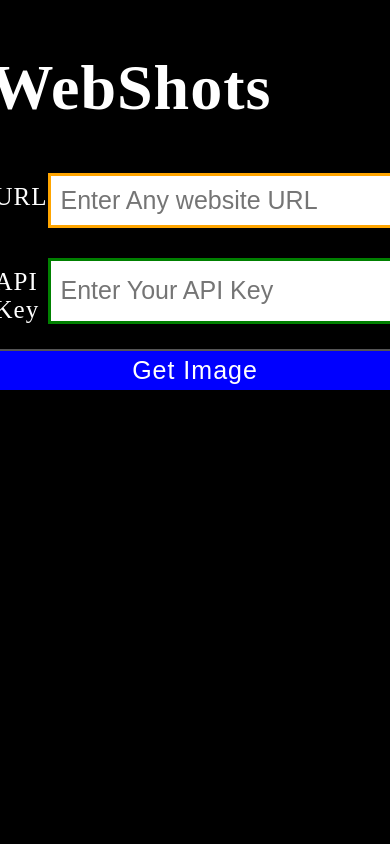
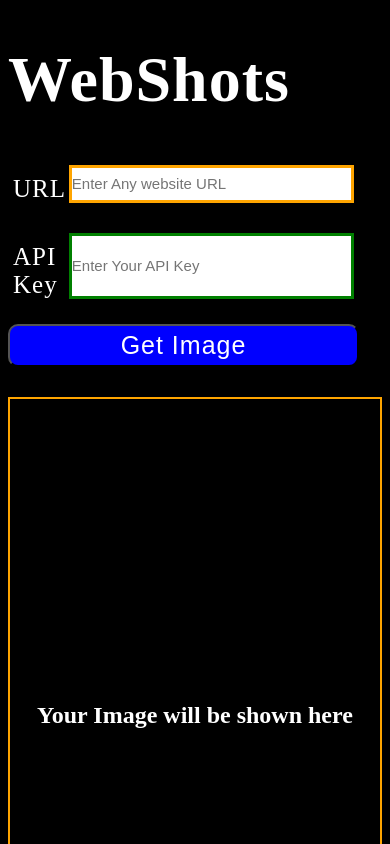
Before and after one commit to FrankYChills/WebShotss, a React (Create React App) app: page / in a window 390 px wide. Shown: the top 844 px of the page. Built offline with nearby package versions, Linux system fonts and the light colour scheme.

Commit message:
display image and download option

```diff
--- a/package.json
+++ b/package.json
@@ -7,6 +7,8 @@
     "@testing-library/react": "^13.4.0",
     "@testing-library/user-event": "^13.5.0",
     "axios": "^1.3.4",
+    "axios-https-proxy-fix": "^0.17.1",
+    "https-proxy-agent": "^5.0.1",
     "react": "^18.2.0",
     "react-dom": "^18.2.0",
     "react-scripts": "5.0.1",
--- a/src/App.css
+++ b/src/App.css
@@ -8,12 +8,16 @@ h1:hover {
   color: purple;
 }
 
+.main_div {
+  display: flex;
+}
+
 .shot_form {
   color: white;
   display: flex;
   flex-direction: column;
-
-  min-width: 40vw;
+  flex: 2;
+  max-width: 40vw;
   min-height: 15vh;
 }
 
@@ -51,6 +55,53 @@ h1:hover {
   color: white;
 }
 
-.btn:hover {
-  background-color: green;
+.btn:disabled {
+  background-color: grey;
 }
+
+.down_image {
+  font-size: 25px;
+  text-decoration: none;
+  margin: 15px auto 0 auto;
+  background-color: teal;
+  color: white;
+  padding: 10px;
+  border-radius: 10px;
+  border: 2px solid white;
+}
+
+.img_div {
+  color: white;
+  flex: 1;
+  min-height: 75vh;
+  display: flex;
+  align-items: center;
+  justify-content: center;
+  border: 2px solid orange;
+}
+
+.res_img {
+  object-fit: cover;
+  max-width: 100%;
+  max-height: 100%;
+  overflow: auto;
+}
+
+@media only screen and (max-width: 1240px) {
+  .main_div {
+    flex-direction: column;
+  }
+
+  .img_div {
+    margin-top: 30px;
+  }
+
+  .shot_form {
+    min-width: 90vw;
+  }
+
+  .inp {
+    font-size: 15px;
+    padding: 0px;
+  }
+}
--- a/src/components/InputForm.jsx
+++ b/src/components/InputForm.jsx
@@ -1,15 +1,26 @@
 import { useState } from "react";
+import getImage from "../getImage";
 
 const InputForm = () => {
   const [url, setUrl] = useState("");
   const [key, setKey] = useState("");
+  const [isLoading, setLoading] = useState(false);
+  const [image, setImage] = useState("");
+  const [gotImage, setGotImage] = useState(false);
+
   const handleSubmit = async (e) => {
+    setGotImage(false);
     e.preventDefault();
-    console.log("submit clicked");
+    setLoading(true);
+    var uri = await getImage(url, key);
+    setImage(uri);
+    setLoading(false);
+    setGotImage(true);
+    setUrl("");
   };
 
   return (
-    <div>
+    <div className="main_div">
       <form className="shot_form">
         <div className="fm_inp">
           <label htmlFor="url">URL</label>{" "}
@@ -34,10 +45,33 @@ const InputForm = () => {
             placeholder="Enter Your API Key"
           />
         </div>
-        <button type="submit" onClick={handleSubmit} className="btn">
+        <button
+          type="submit"
+          onClick={handleSubmit}
+          className="btn"
+          disabled={isLoading}
+        >
           Get Image
         </button>
+        {gotImage ? (
+          <a href={image} download className="down_image">
+            Download Image
+          </a>
+        ) : (
+          ""
+        )}
       </form>
+      <div className="img_div">
+        {!isLoading && !gotImage ? (
+          <h2>Your Image will be shown here</h2>
+        ) : isLoading && !gotImage ? (
+          <h2>Loading ...</h2>
+        ) : !isLoading && gotImage ? (
+          <img src={image} className="res_img" />
+        ) : (
+          <h2>No image found!!</h2>
+        )}
+      </div>
     </div>
   );
 };
--- a/src/getImage.js
+++ b/src/getImage.js
@@ -1,13 +1,21 @@
 import axios from "axios";
 
-export default async function getImage(key) {
-  var url = "https://website-screenshot-api.exponential.host/";
+export default async function getImage(url, key) {
+  var expo_url = "https://website-screenshot-api.exponential.host/";
 
-  const res = await axios.get(url, {
+  const res = await axios.get("https://proxy.cors.sh/" + expo_url, {
     headers: {
+      "x-cors-api-key": "temp_b5979cdab1a0140dd639c78650e1fee5",
       exponential_api_secret: key,
     },
+    params: {
+      url: url,
+    },
+    responseType: "blob",
   });
+  console.log(res);
 
-  console.log(res);
+  let objectURL = URL.createObjectURL(res.data);
+  console.log(objectURL);
+  return objectURL;
 }
--- a/src/index.css
+++ b/src/index.css
@@ -1,9 +1,3 @@
-html {
-  display: flex;
-  align-items: center;
-  justify-content: center;
-}
-
 body {
   background-color: black;
 }
```
Also changed, not shown: 1 other file (tests, documents, lock files or other folders).
